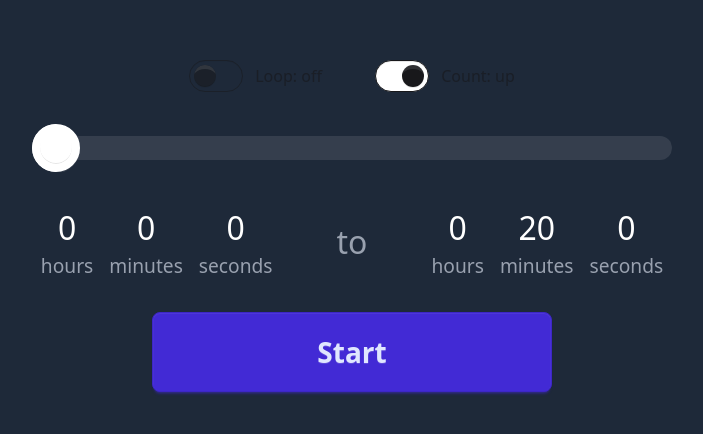
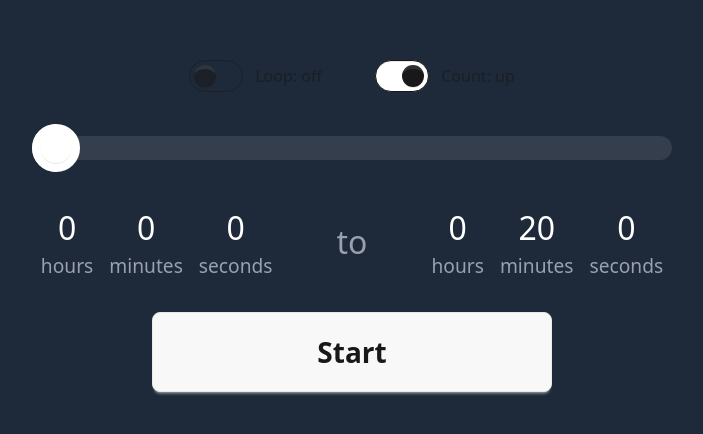
Before and after one commit to ccjmne/bdo-timer, a SvelteKit app: page / in a window 1280 px wide. Shown: the part 174-608 px from the top of the page, without its empty margins (288-991 px from the left). Built offline with nearby package versions, Linux system fonts and the light colour scheme.

Commit message:
Prevent running with no duration

```diff
--- a/src/routes/+page.svelte
+++ b/src/routes/+page.svelte
@@ -10,6 +10,7 @@
   let loop = $state(false)
   let dir = $state(true)
 
+  let runnable = $derived(max > 0)
   let running = $derived(interval !== null)
   let action = $derived(running ? 'Pause' : { 0: 'Start', [max]: 'Restart' }[cur] || 'Resume')
   let cssdir = $derived(dir ? 'direction: ltr' : 'direction: rtl')
@@ -73,7 +74,7 @@
       <TimeInput bind:value={() => max, v => ((cur = Math.max(0, cur + v - max)), (max = v))} />
     {/if}
   </div>
-  <button type="button" class="btn btn-primary w-50" onclick={click}>{action}</button>
+  <button type="button" class="btn w-50" disabled={!runnable} onclick={click}>{action}</button>
 </main>
 <audio id="endSound" src="./beep.ogg"></audio>
 
```
